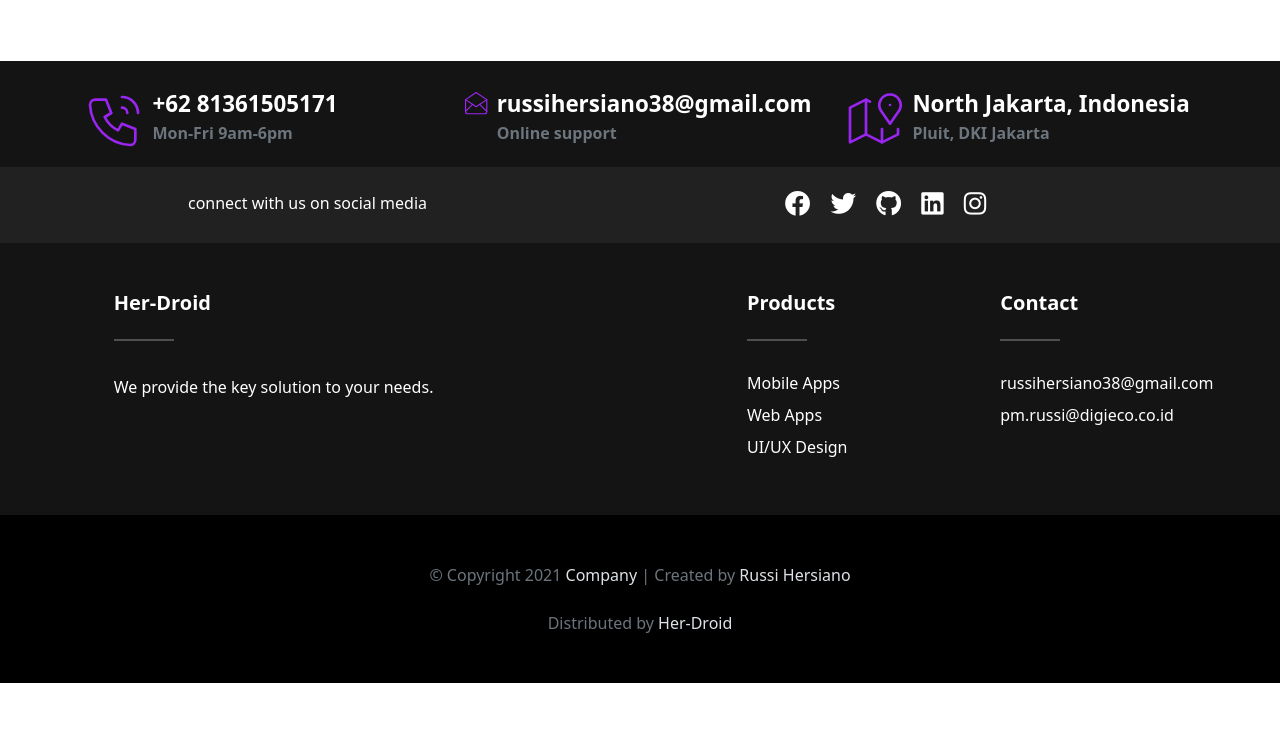
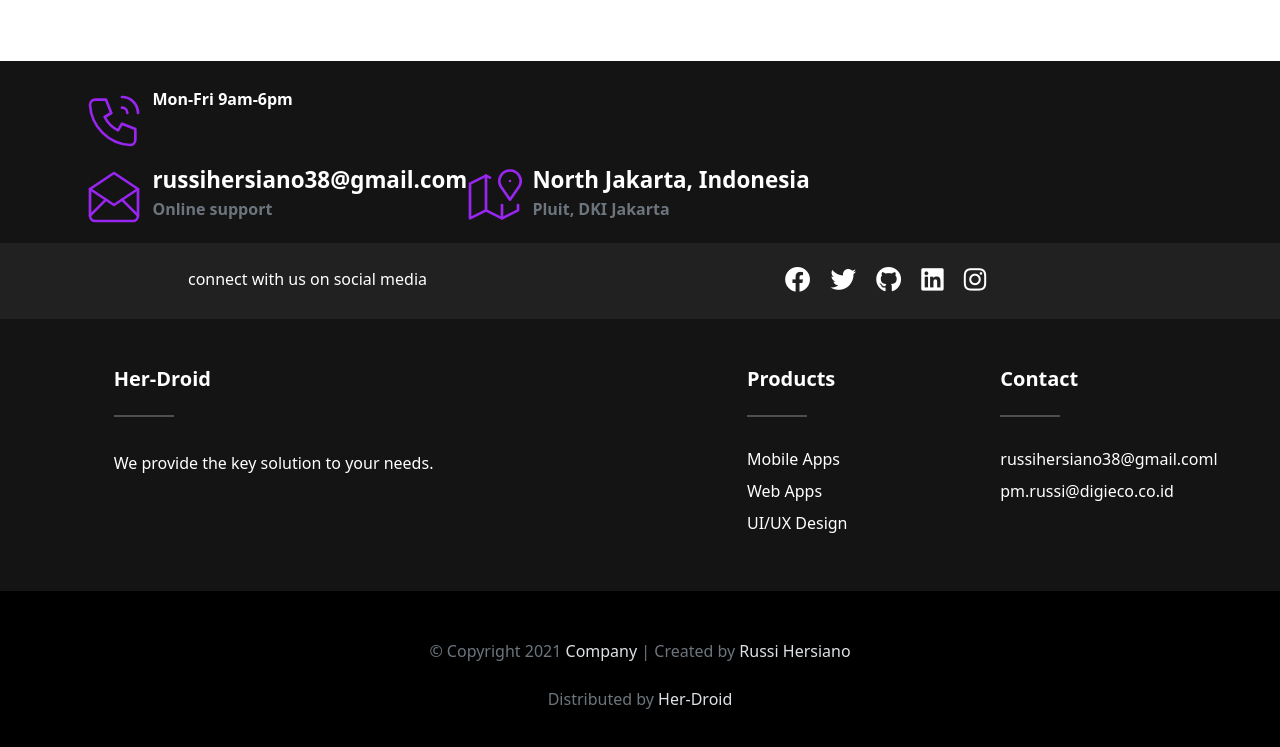
Before and after one commit to Her-Droid/her-droid.github.io, a website: page index.html in a window 1280 px wide. Shown: the part 6210-6957 px from the top of the page. Before the commit the page ends 6893 px from the top, so only its background shows below. Drawn offline with nearby package versions, Linux system fonts and the light colour scheme; files that its build step writes are made by us from their sources.

Commit message:
Update index.html

```diff
--- a/index.html
+++ b/index.html
@@ -525,7 +525,7 @@
           </svg>
         </div>
         <div class="contact-box__info">
-          <a href="#" class="contact-box__info--title">+62 81361505171</a>
+          <a href="#" class="contact-box__info--title>+6282258821877</a>
           <p class="contact-box__info--subtitle">  Mon-Fri 9am-6pm</p>
         </div>
       </div>
@@ -606,7 +606,7 @@
         <h5 class="text-capitalize fw-bold">contact</h5>
         <hr class="bg-white d-inline-block mb-4" style="width: 60px; height: 2px;">
         <ul class="list-inline campany-list">
-          <li><a href="#">russihersiano38@gmail.com</a></li>
+          <li><a href="#">russihersiano38@gmail.coml</a></li>
           <li><a href="#">pm.russi@digieco.co.id</a></li>
 
         </ul>
```
